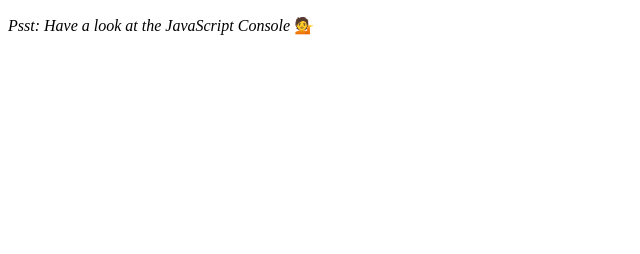
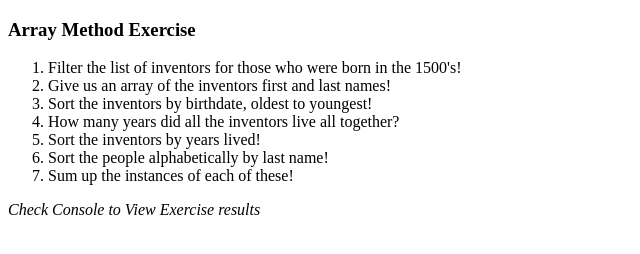
Before and after one commit to Jules-infotech/Array-Methods, a plain HTML site: page index.html in a window 1280 px wide. Shown: the whole page, without its empty margins (0-640 px from the left). Drawn offline with Linux system fonts and the light colour scheme.

Commit message:
Update index.html

```diff
--- a/index.html
+++ b/index.html
@@ -6,7 +6,19 @@
   <link rel="icon" href="https://fav.farm/💪" />
 </head>
 <body>
-  <p><em>Psst: Have a look at the JavaScript Console</em> 💁</p>
+  <h3>Array Method Exercise</h3>
+  <div>
+    <ol>
+      <li>Filter the list of inventors for those who were born in the 1500's!</li>
+      <li>Give us an array of the inventors first and last names!</li>
+      <li>Sort the inventors by birthdate, oldest to youngest!</li>
+      <li>How many years did all the inventors live all together?</li>
+      <li>Sort the inventors by years lived!</li>
+      <li>Sort the people alphabetically by last name!</li>
+      <li>Sum up the instances of each of these!</li>
+    </ol>
+  </div>
+  <p><em>Check Console to View Exercise results</em></p>
   <script>
     // Get your shorts on - this is an array workout!
     // ## Array Cardio Day 1
```
